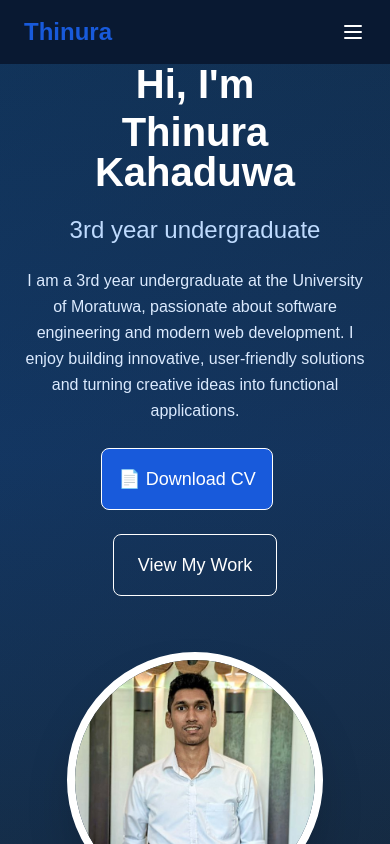
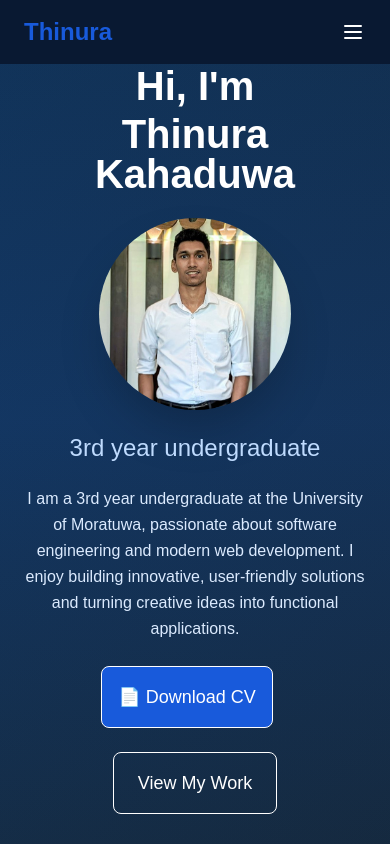
Before and after one commit to Thinura66/Port_Folio, a React (Vite) app: page / in a window 390 px wide. Shown: the top 844 px of the page. Built offline with nearby package versions, Linux system fonts and the light colour scheme.

Commit message:
Update the profile photo section

```diff
--- a/src/components/Home/Home.jsx
+++ b/src/components/Home/Home.jsx
@@ -32,6 +32,15 @@ const Home = () => {
             </div>
           </h1>
 
+          {/* Profile Image - Mobile Only (appears after name) */}
+          <div className="flex justify-center lg:hidden mb-6">
+            <img
+              src={profileImg}
+              alt="Thinura Kahaduwa"
+              className={`w-48 h-48 sm:w-56 sm:h-56 object-cover rounded-full border-6 border-white shadow-2xl ${isLoaded ? 'animate-zoom-in animate-delay-2 floating' : 'animate-on-load'}`}
+            />
+          </div>
+
           <h2
             className={`text-xl sm:text-2xl lg:text-3xl mb-4 lg:mb-6 text-blue-200 ${isLoaded ? 'animate-fade-in-up animate-delay-1' : 'animate-on-load'}`}
           >
@@ -60,8 +69,8 @@ const Home = () => {
           </div>
         </div>
 
-        {/* Profile Image */}
-        <div className="flex-1 flex justify-center lg:justify-end">
+        {/* Profile Image - Desktop Only */}
+        <div className="hidden lg:flex flex-1 justify-center lg:justify-end">
           <img
             src={profileImg}
             alt="Thinura Kahaduwa"
```
